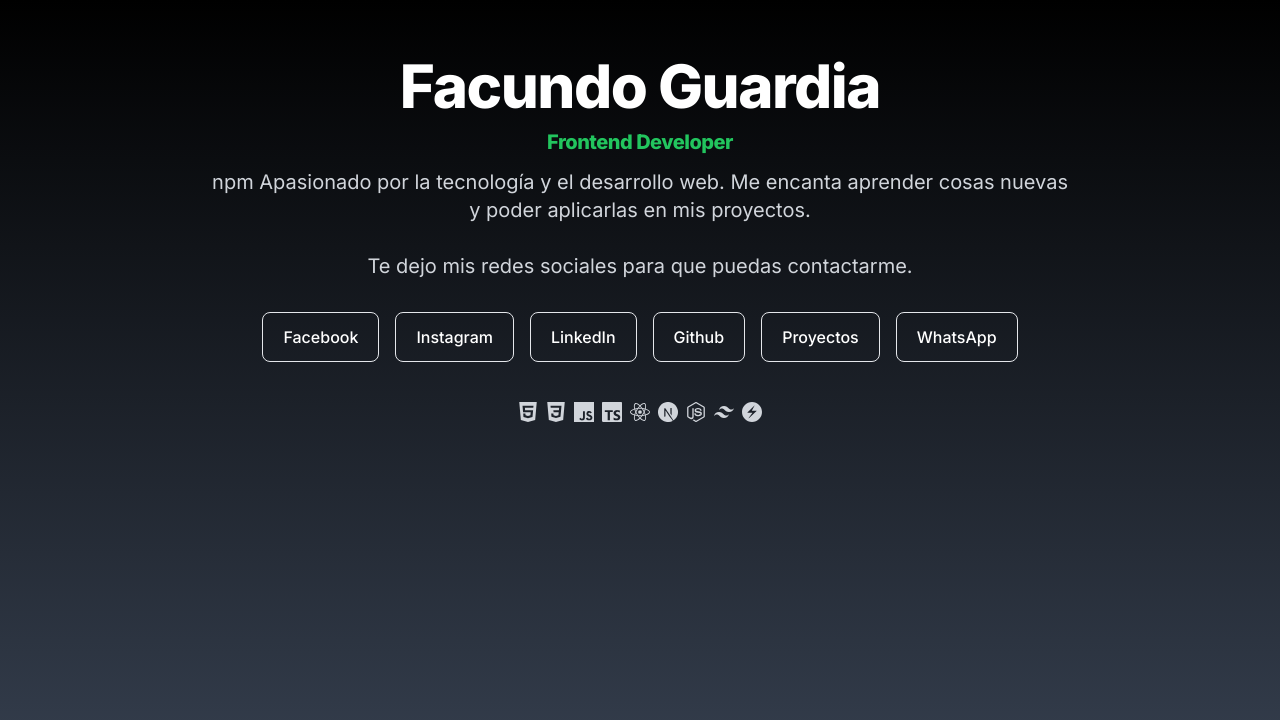
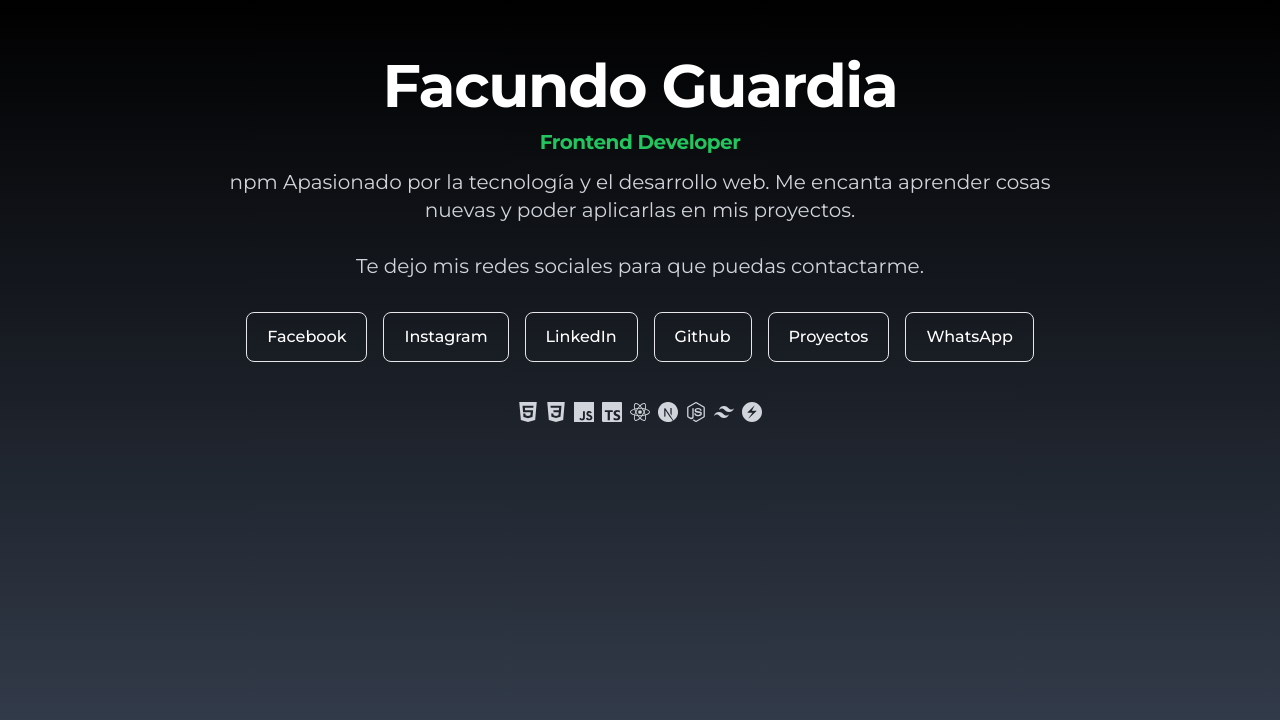
Before and after one commit to facuguardia/dinamic-links, a Next.js app: page / in a window 1280 px wide. Shown: the top 720 px of the page. Built offline with nearby package versions, Linux system fonts and the light colour scheme.

Commit message:
Update font and metadata in layout component

```diff
--- a/src/app/layout.tsx
+++ b/src/app/layout.tsx
@@ -1,13 +1,16 @@
 import type { Metadata } from "next";
-import { Inter } from "next/font/google";
-import Footer from "./components/Footer";
+import { Montserrat } from "next/font/google";
 import "./globals.css";
 
-const inter = Inter({ subsets: ["latin"] });
+const montse = Montserrat({
+  subsets: ["latin"],
+  style: ["normal", "italic"],
+  weight: ['400', '500', '600', '700'],
+});
 
 export const metadata: Metadata = {
-  title: "Create Next App",
-  description: "Generated by create next app",
+  title: "My Networks",
+  description: "Enlaces a mis redes sociales",
 };
 
 export default function RootLayout({
@@ -17,7 +20,7 @@ export default function RootLayout({
 }) {
   return (
     <html lang="en" className="w-full h-screen">
-      <body className={inter.className}>{children}</body>
+      <body className={montse.className}>{children}</body>
     </html>
   );
 }
```
